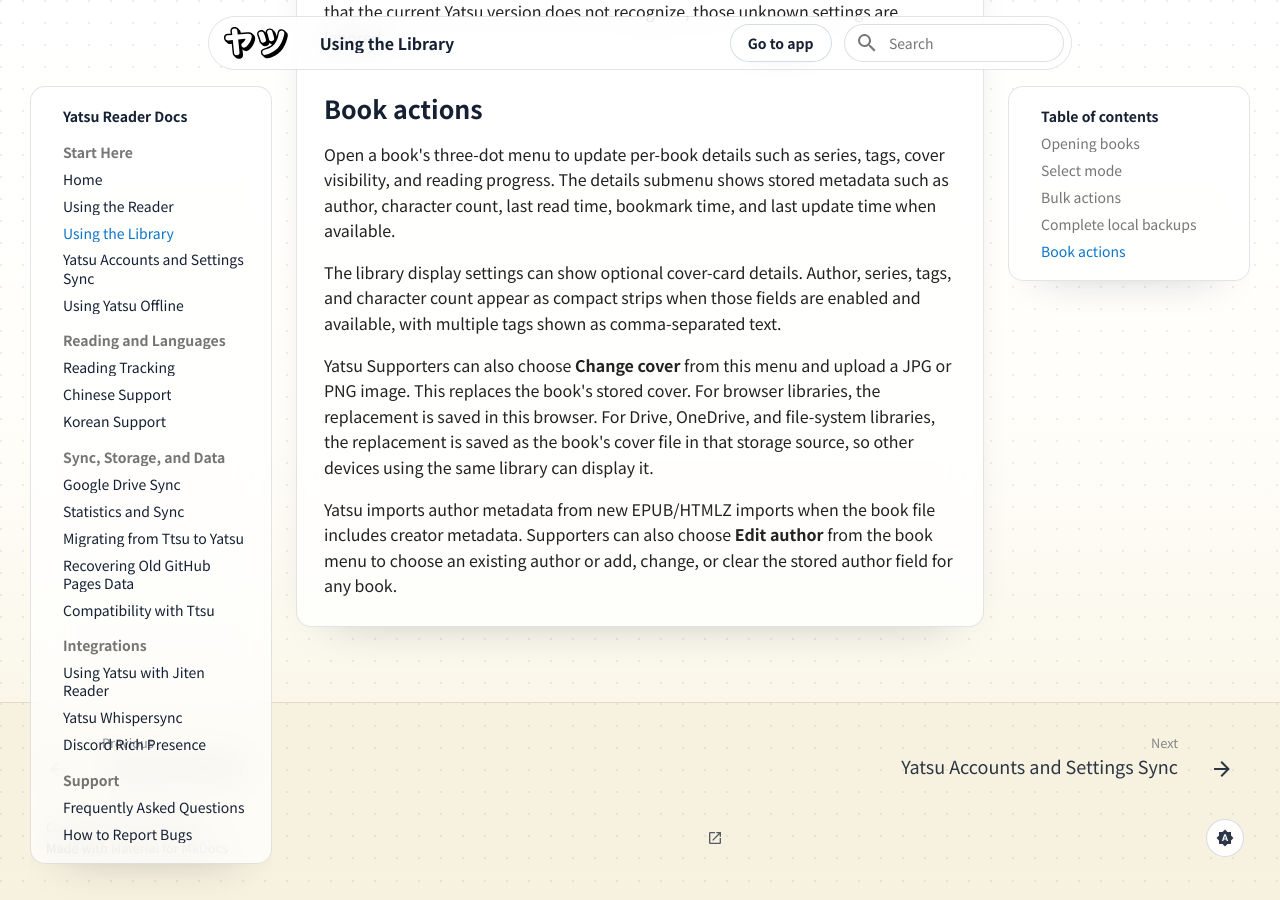
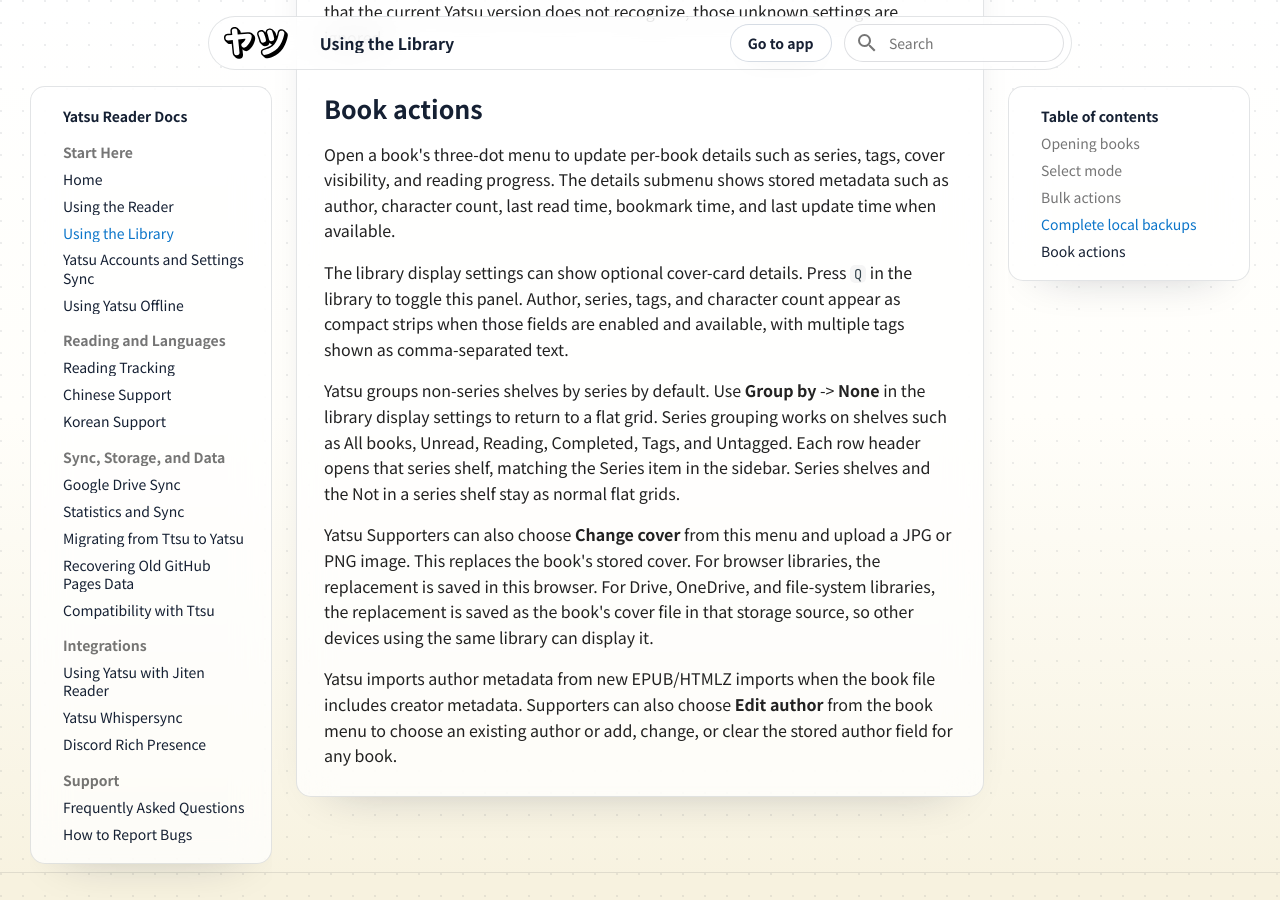
Before and after one commit to ytrms/yatsu-reader-docs, an MkDocs documentation site: the page built from docs/library.md, in a window 1280 px wide and 900 px high, scrolled down 1729 px. Built offline with MkDocs 1.6.1 and Material for MkDocs 9.7.7, drawn with Linux system fonts in a browser that asks for light colours.

Commit message:
docs: document library series grouping

```diff
--- a/docs/library.md
+++ b/docs/library.md
@@ -70,9 +70,17 @@
 metadata such as author, character count, last read time, bookmark time, and
 last update time when available.
 
-The library display settings can show optional cover-card details. Author,
-series, tags, and character count appear as compact strips when those fields are
-enabled and available, with multiple tags shown as comma-separated text.
+The library display settings can show optional cover-card details. Press `Q` in
+the library to toggle this panel. Author, series, tags, and character count
+appear as compact strips when those fields are enabled and available, with
+multiple tags shown as comma-separated text.
+
+Yatsu groups non-series shelves by series by default. Use **Group by** ->
+**None** in the library display settings to return to a flat grid. Series
+grouping works on shelves such as All books, Unread, Reading, Completed, Tags,
+and Untagged. Each row header opens that series shelf, matching the Series item
+in the sidebar. Series shelves and the Not in a series shelf stay as normal flat
+grids.
 
 Yatsu Supporters can also choose **Change cover** from this menu and upload a
 JPG or PNG image. This replaces the book's stored cover. For browser libraries,
```
